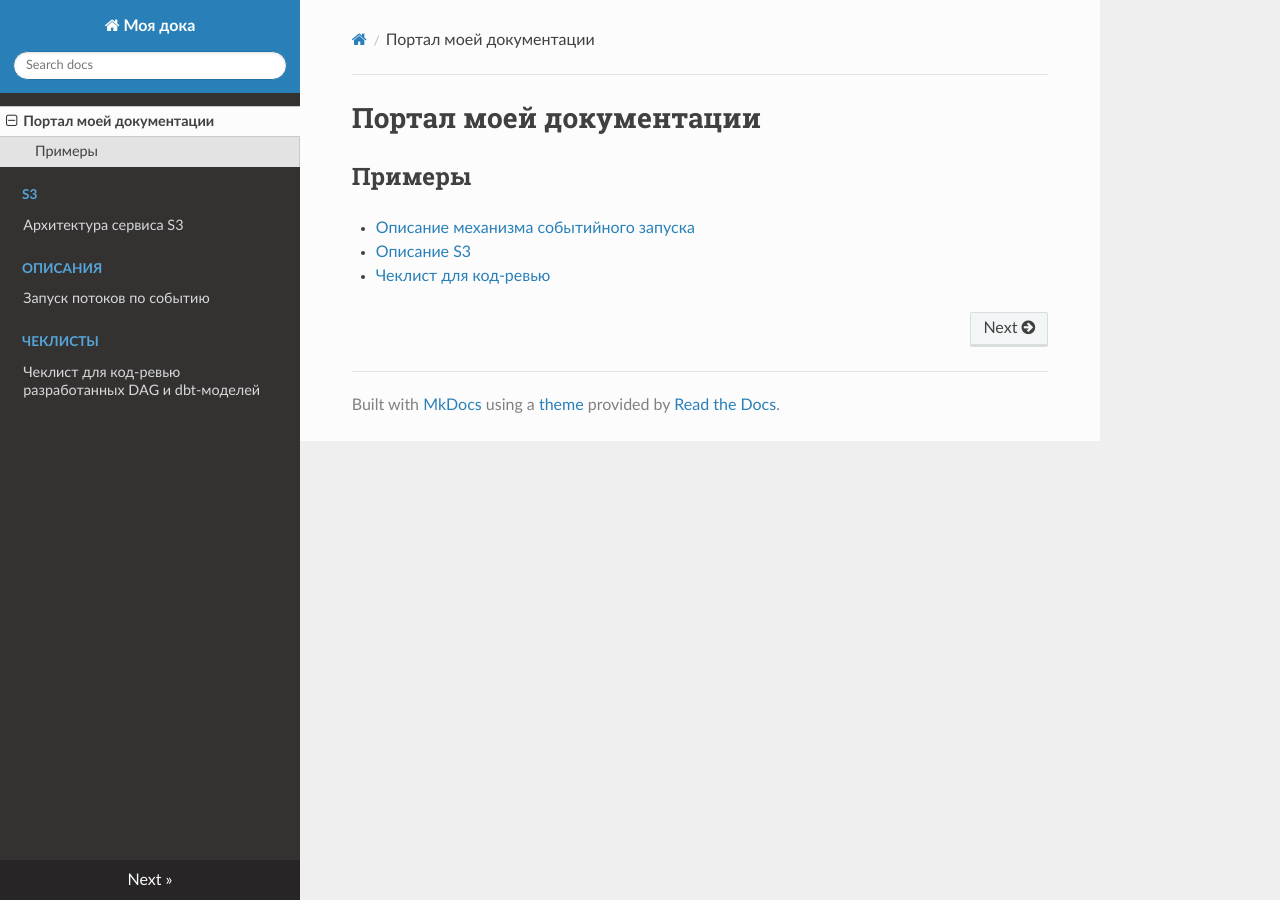
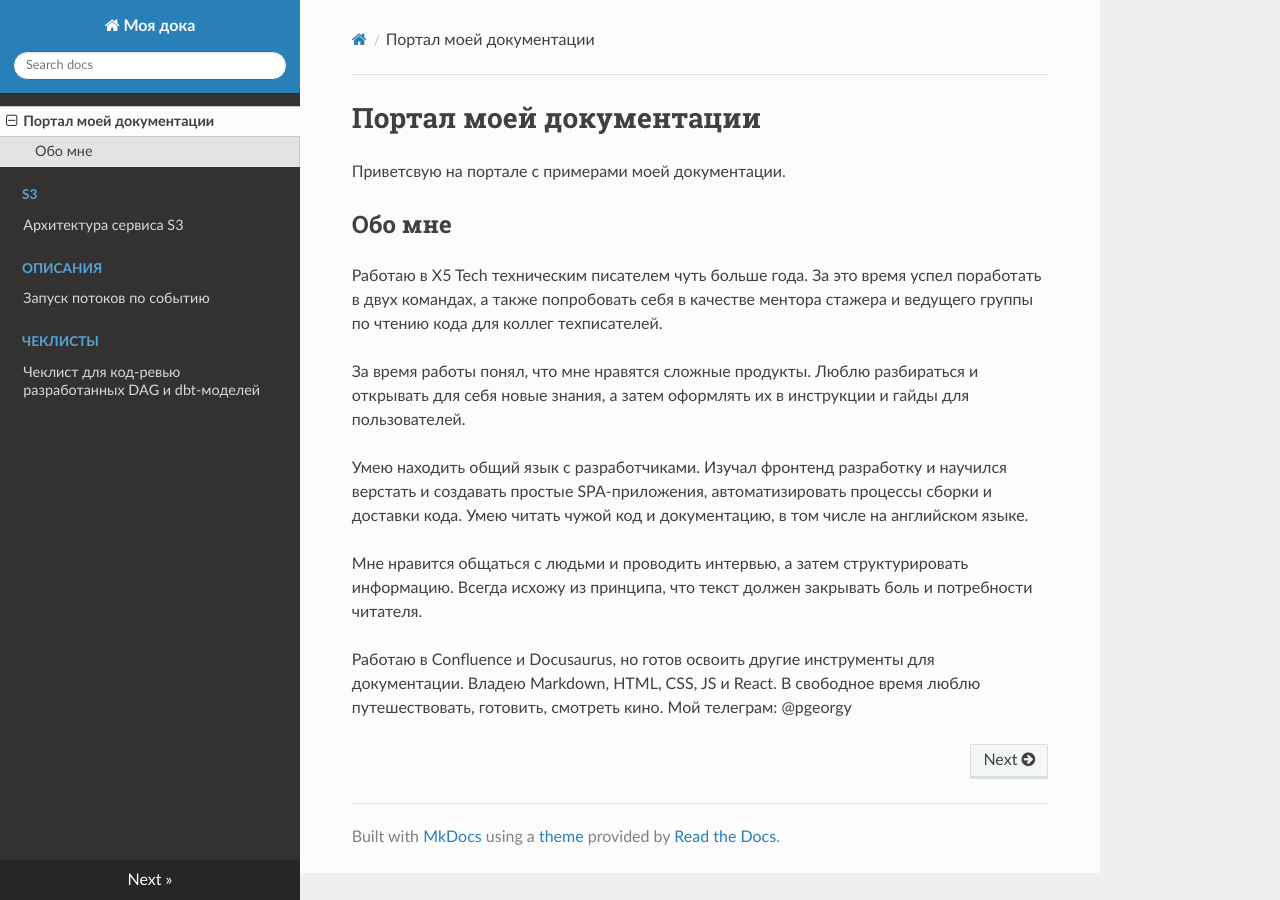
Before and after one commit to georgy-p/docs-example, an MkDocs documentation site: the page built from docs/index.md, in a window 1280 px wide. Built offline with MkDocs 1.6.1, drawn with Linux system fonts in a browser that asks for light colours; nearby versions of some CDN libraries.

Commit message:
update index.md

```diff
--- a/docs/index.md
+++ b/docs/index.md
@@ -1,7 +1,25 @@
 # Портал моей документации
+Приветсвую на портале с примерами моей документации.
 
-## Примеры
+## Обо мне
 
-* [Описание механизма событийного запуска](./Описания/index.md)
-* [Описание S3](./s3/index.md)
-* [Чеклист для код-ревью](./Чеклисты/index.md)
+Работаю в X5 Tech техническим писателем чуть больше года. За это время успел поработать в
+двух командах, а также попробовать себя в качестве ментора стажера и ведущего группы по
+чтению кода для коллег техписателей.
+
+За время работы понял, что мне нравятся сложные продукты. Люблю разбираться и
+открывать для себя новые знания, а затем оформлять их в инструкции и гайды для
+пользователей.
+
+Умею находить общий язык с разработчиками. Изучал фронтенд разработку и научился
+верстать и создавать простые SPA-приложения, автоматизировать процессы сборки и
+доставки кода. Умею читать чужой код и документацию, в том числе на английском языке.
+
+Мне нравится общаться с людьми и проводить интервью, а затем структурировать
+информацию. Всегда исхожу из принципа, что текст должен закрывать боль и потребности
+читателя.
+
+Работаю в Confluence и Docusaurus, но готов освоить другие инструменты для
+документации. Владею Markdown, HTML, CSS, JS и React.
+В свободное время люблю путешествовать, готовить, смотреть кино.
+Мой телеграм: @pgeorgy
```
